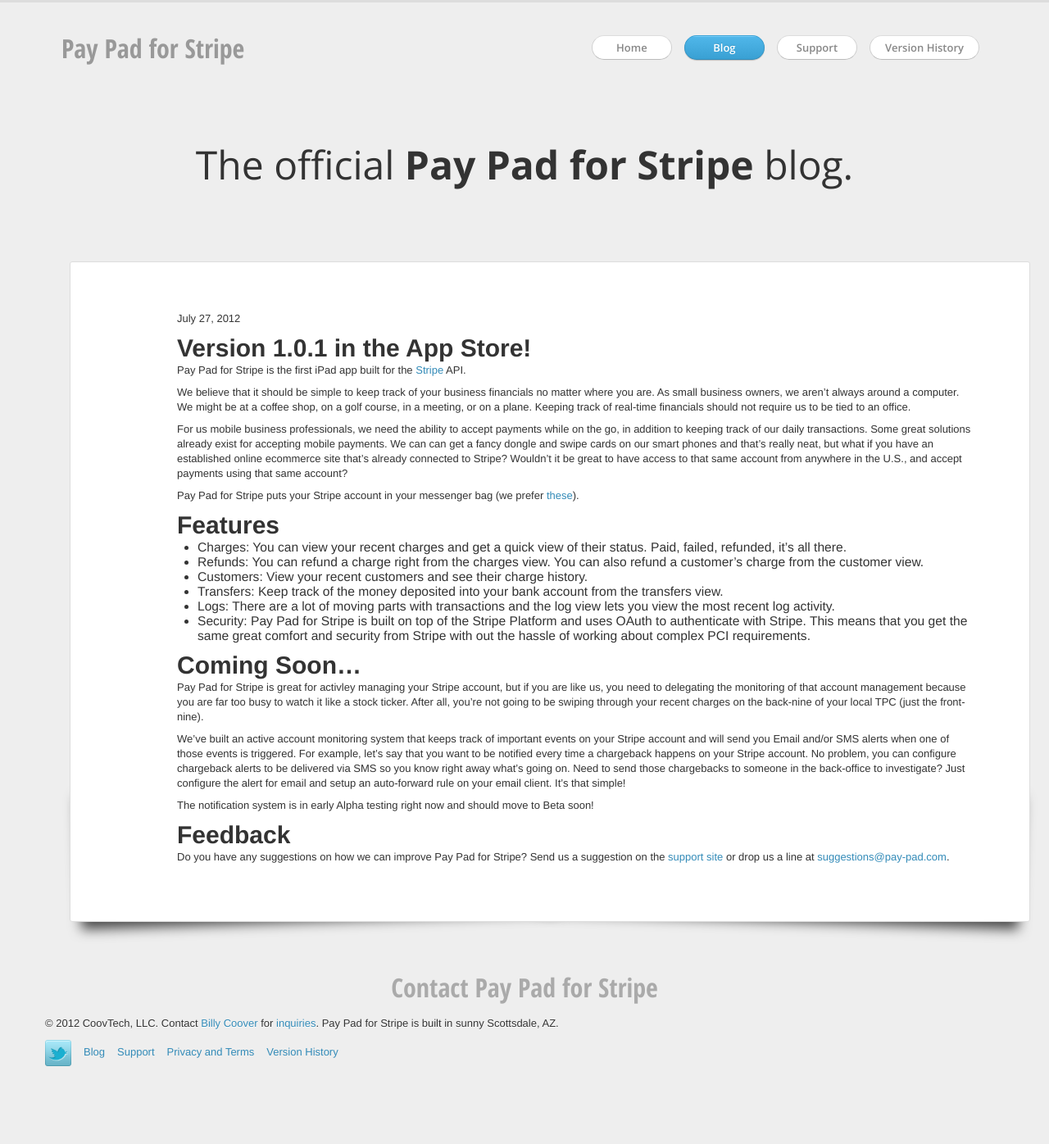
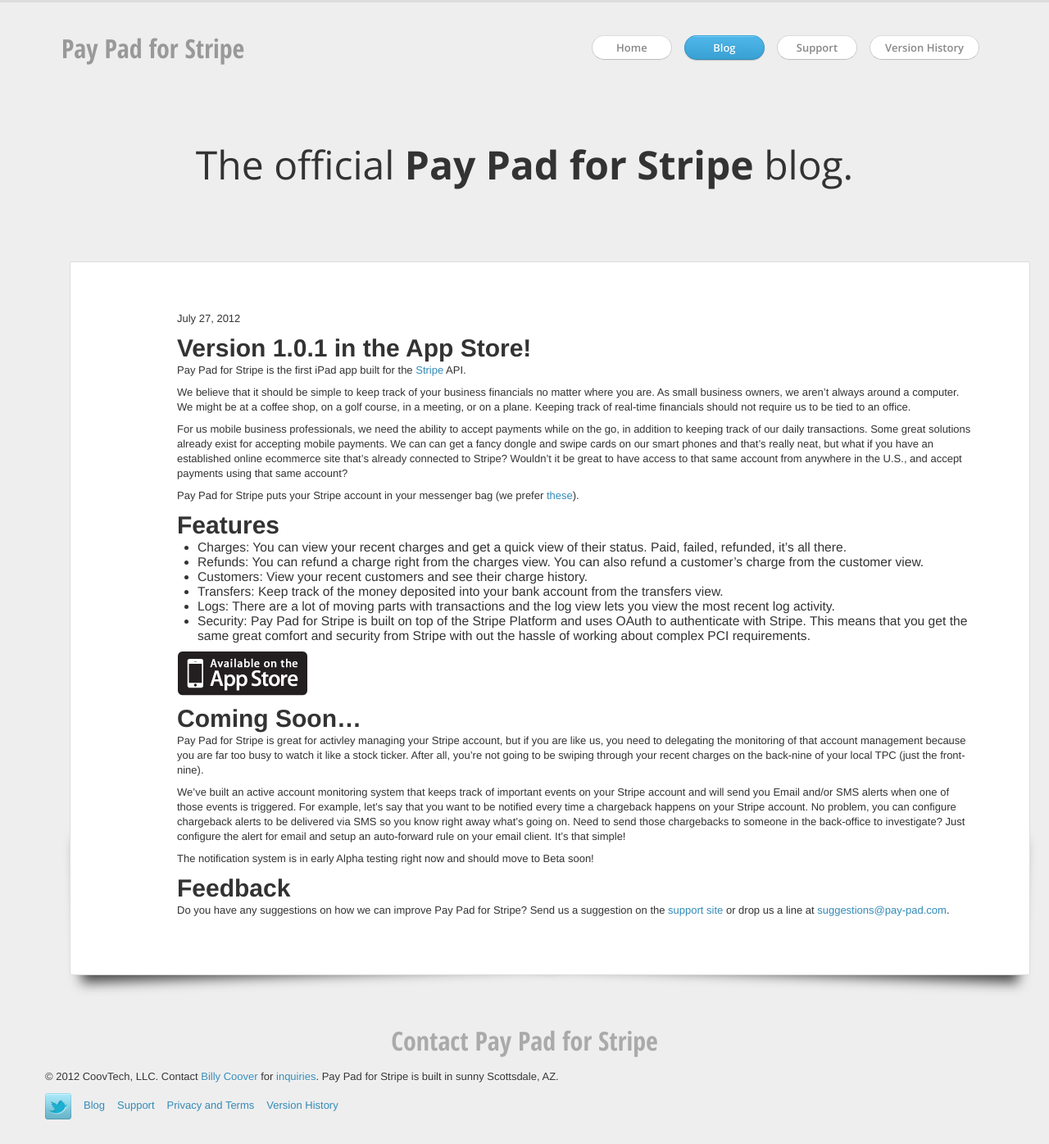
Before and after one commit to control/paypad, a Jekyll site: the page built from _posts/2012-07-27-pay-pad-for-stripe.md, in a window 1280 px wide. Shown: the whole page at 82% size. Built offline with Jekyll 4.4.1, drawn with Linux system fonts in a browser that asks for light colours; some web fonts are replaced; Markdown is read by kramdown in place of the engine named in the settings; a script that is not in the unit is left out; comment, search, counter and statistics services are not loaded; before the commit the page ends 1331 px from its top, so only the background shows below that.

Commit message:
app store link

```diff
--- a/_posts/2012-07-27-pay-pad-for-stripe.md
+++ b/_posts/2012-07-27-pay-pad-for-stripe.md
@@ -21,6 +21,8 @@
 - Logs: There are a lot of moving parts with transactions and the log view lets you view the most recent log activity.
 - Security: Pay Pad for Stripe is built on top of the Stripe Platform and uses OAuth to authenticate with Stripe. This means that you get the same great comfort and security from Stripe with out the hassle of working about complex PCI requirements.
 
+<a href="http://itunes.apple.com/us/app/pay-pad-for-stripe/id545150163?ls=1&mt=8"><img src="/img/app-store-badge.png" alt="Available in the App Store"></a>
+
 #Coming Soon...
 Pay Pad for Stripe is great for activley managing your Stripe account, but if you are like us, you need to delegating the monitoring of that account management because you are far too busy to watch it like a stock ticker. After all, you're not going to be swiping through your recent charges on the back-nine of your local TPC (just the front-nine).
 
```
